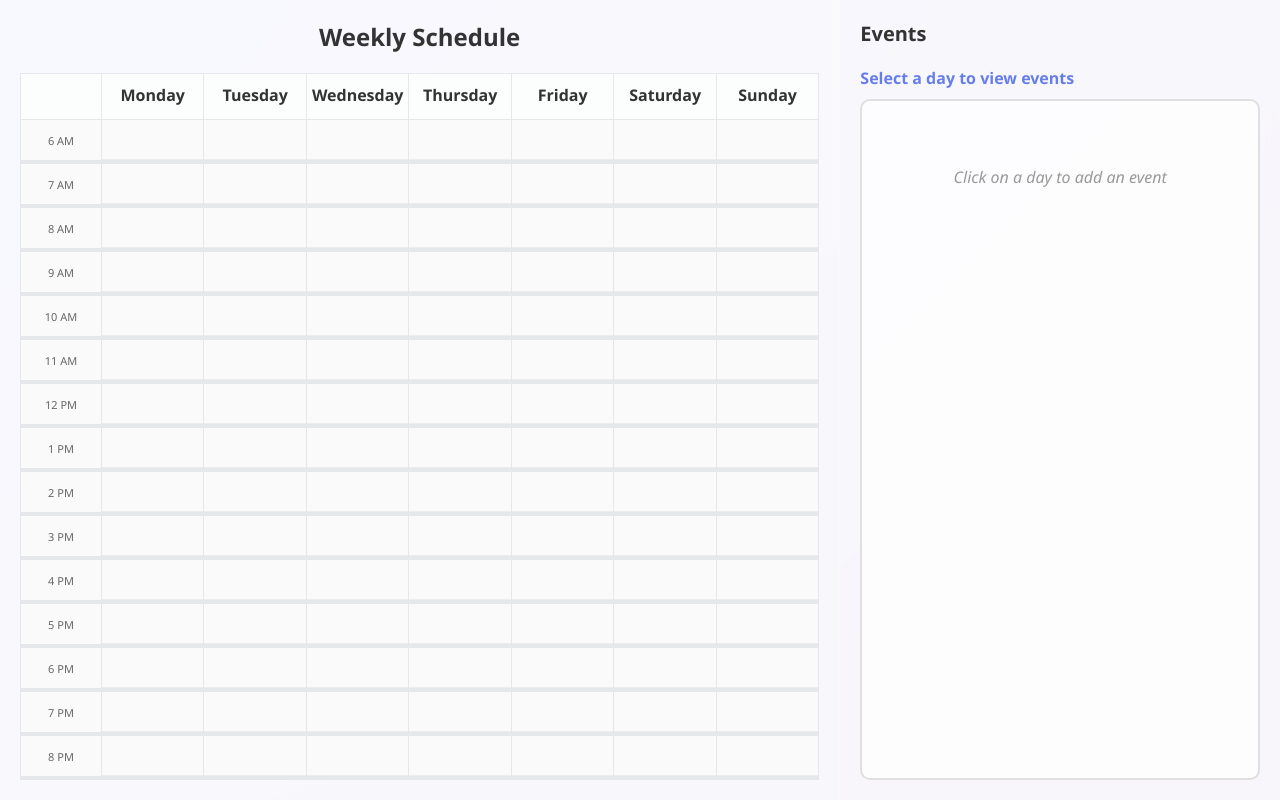
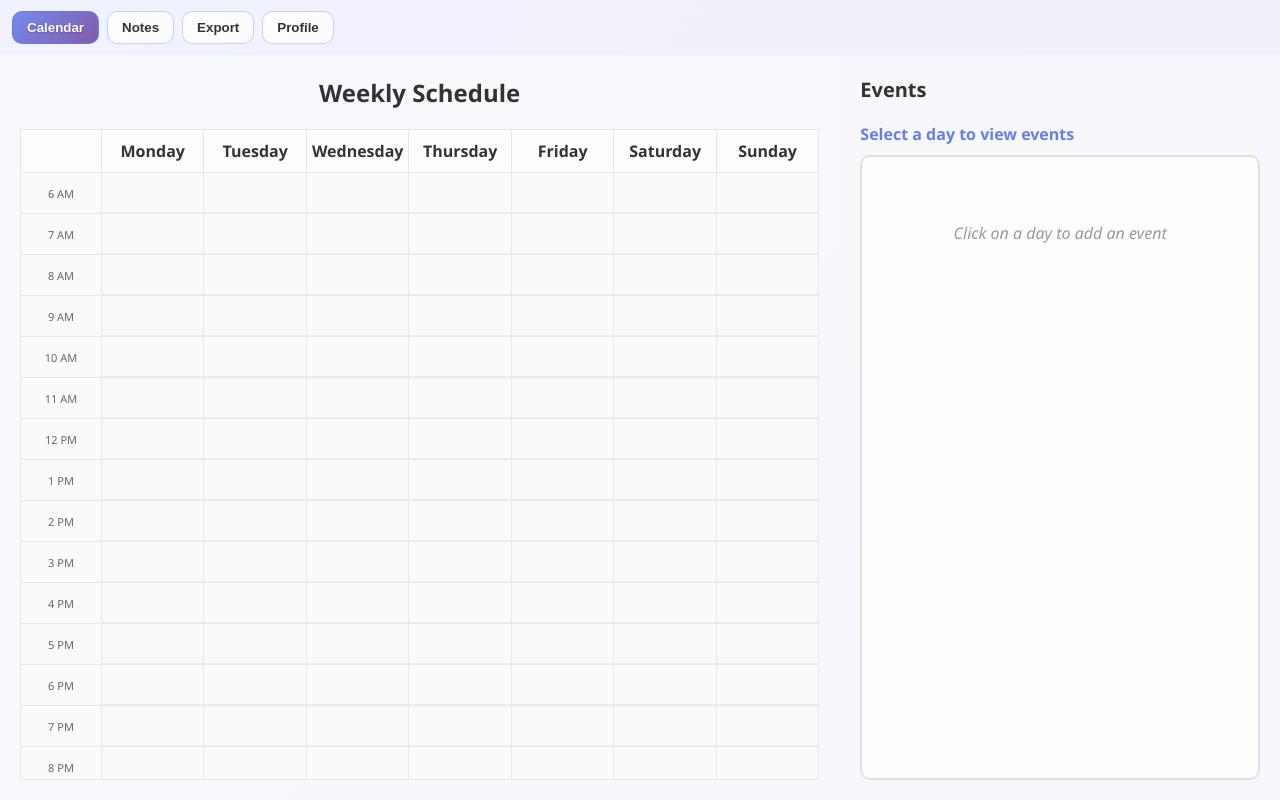
Before and after one commit to tjayada/fraunhofer-prototype, a plain HTML site: page index.html in a window 1280 px wide. Drawn offline with Linux system fonts and the light colour scheme; no server answers.

Commit message:
added top nav bar

```diff
--- a/index.html
+++ b/index.html
@@ -22,11 +22,51 @@
 
         .container {
             width: 100vw;
-            height: 100vh;
+            height: calc(100vh - 56px);
             background: rgba(255, 255, 255, 0.95);
             backdrop-filter: blur(10px);
             display: flex;
         }
+
+        /* Top navigation bar */
+        .top-nav {
+            width: 100vw;
+            height: 56px;
+            background: rgba(255, 255, 255, 0.9);
+            backdrop-filter: blur(10px);
+            border-bottom: 1px solid rgba(255, 255, 255, 0.3);
+            display: flex;
+            align-items: center;
+            padding: 0 12px;
+            gap: 8px;
+        }
+
+        .nav-item {
+            appearance: none;
+            border: 1px solid rgba(102, 126, 234, 0.35);
+            background: linear-gradient(135deg, rgba(255,255,255,0.9), rgba(255,255,255,0.7));
+            color: #333;
+            padding: 8px 14px;
+            border-radius: 10px;
+            cursor: pointer;
+            font-weight: 600;
+            transition: all 0.2s ease;
+        }
+
+        .nav-item:hover {
+            background: rgba(102, 126, 234, 0.12);
+        }
+
+        .nav-item.active {
+            color: white;
+            background: linear-gradient(135deg, rgba(102, 126, 234, 0.9), rgba(118, 75, 162, 0.9));
+            border-color: rgba(102, 126, 234, 0.8);
+            text-shadow: 0 1px 2px rgba(0,0,0,0.25);
+        }
+
+        /* Views */
+        .view { display: none; }
+        .view.active { display: block; }
 
         .calendar-section {
             flex: 2;
@@ -246,6 +286,14 @@
     </style>
 </head>
 <body>
+    <div class="top-nav">
+        <button class="nav-item active" data-view="calendar">Calendar</button>
+        <button class="nav-item" data-view="notes">Notes</button>
+        <button class="nav-item" data-view="export">Export</button>
+        <button class="nav-item" data-view="profile">Profile</button>
+    </div>
+
+    <div id="view-calendar" class="view active">
         <div class="container">
             <div class="calendar-section">
                 <div class="calendar-header">
@@ -259,6 +307,34 @@
                 <div class="selected-date" id="selectedDate">Select a day to view events</div>
                 <div class="events-list" id="eventsList">
                     <div class="no-events">Click on a day to add an event</div>
+                </div>
+            </div>
+        </div>
+    </div>
+
+    <div id="view-notes" class="view">
+        <div class="container" style="justify-content:center; align-items:center;">
+            <div style="border: 2px solid #e0e0e0; border-radius: 12px; padding: 24px; background: rgba(255,255,255,0.85);">
+                <div style="font-size: 22px; font-weight: 700; color: #333; text-align:center;">Notes</div>
+                <div style="margin-top: 8px; color:#666; text-align:center;">This section is coming soon.</div>
+            </div>
+        </div>
+    </div>
+
+    <div id="view-export" class="view">
+        <div class="container" style="justify-content:center; align-items:center;">
+            <div style="border: 2px solid #e0e0e0; border-radius: 12px; padding: 24px; background: rgba(255,255,255,0.85);">
+                <div style="font-size: 22px; font-weight: 700; color: #333; text-align:center;">Export</div>
+                <div style="margin-top: 8px; color:#666; text-align:center;">This section is coming soon.</div>
+            </div>
+        </div>
+    </div>
+
+    <div id="view-profile" class="view">
+        <div class="container" style="justify-content:center; align-items:center;">
+            <div style="border: 2px solid #e0e0e0; border-radius: 12px; padding: 24px; background: rgba(255,255,255,0.85);">
+                <div style="font-size: 22px; font-weight: 700; color: #333; text-align:center;">Profile</div>
+                <div style="margin-top: 8px; color:#666; text-align:center;">This section is coming soon.</div>
             </div>
         </div>
     </div>
@@ -512,6 +588,28 @@
             }
         }
 
+        // Simple view switching
+        function switchView(viewName) {
+            const views = document.querySelectorAll('.view');
+            views.forEach(v => v.classList.remove('active'));
+            const target = document.getElementById(`view-${viewName}`);
+            if (target) target.classList.add('active');
+
+            const tabs = document.querySelectorAll('.nav-item');
+            tabs.forEach(t => t.classList.remove('active'));
+            const activeTab = document.querySelector(`.nav-item[data-view="${viewName}"]`);
+            if (activeTab) activeTab.classList.add('active');
+
+            if (viewName === 'calendar') {
+                renderCalendar();
+                if (selectedDay !== null) selectDay(selectedDay);
+            }
+        }
+
+        document.querySelectorAll('.nav-item').forEach(btn => {
+            btn.addEventListener('click', () => switchView(btn.dataset.view));
+        });
+
         // Initialize calendar with backend data
         (async () => {
             await loadEvents();
```
Lines whose indentation alone changed are shown as unchanged.
